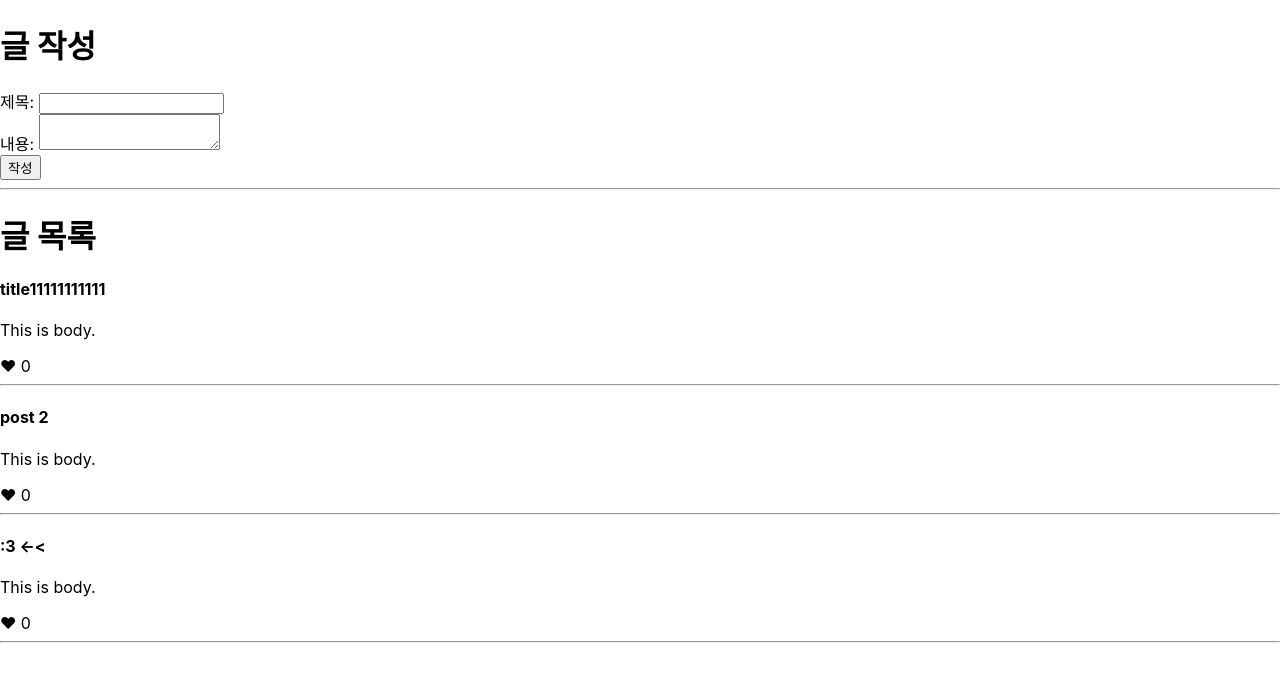
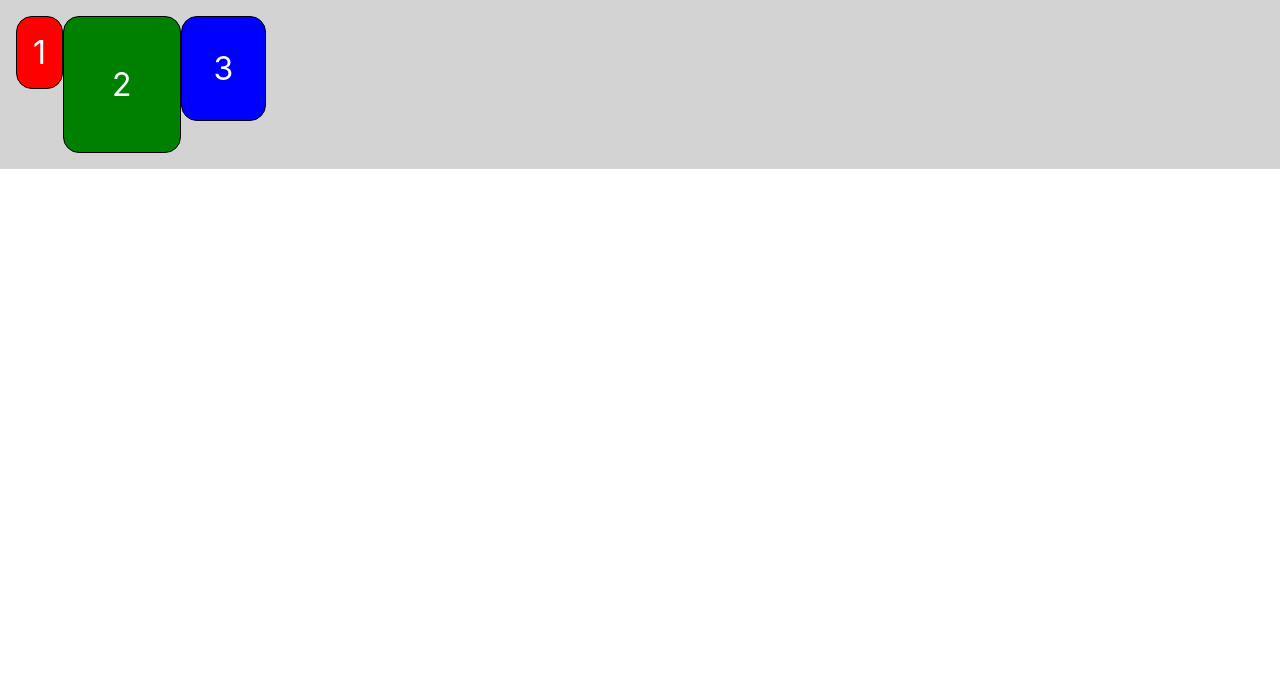
Before and after one commit to iolite-ruru/2022React, a React (Create React App) app in the folder react2022/: page / in a window 1280 px wide. Shown: the top 682 px of the page. Built offline with nearby package versions, Linux system fonts and the light colour scheme.

Commit message:
08/02 실습: 합성vs상속, Context, Hook, CSS

```diff
--- a/react2022/package.json
+++ b/react2022/package.json
@@ -9,6 +9,7 @@
     "react": "^18.2.0",
     "react-dom": "^18.2.0",
     "react-scripts": "5.0.1",
+    "styled-components": "^5.3.5",
     "web-vitals": "^2.1.4"
   },
   "scripts": {
--- /dev/null
+++ b/react2022/src/d0802/Accommodate.js
@@ -0,0 +1,33 @@
+import React, { useEffect, useState } from "react";
+import useCounter from "./useCounter";
+
+const MAX_CAPACITY = 10;
+
+function Accommodate(props) {
+    const [ isFull, setIsFull ] = useState(false);
+    const [ count, increaseCount, decreaseCount ] = useCounter(0);
+
+    useEffect(() => {
+        console.log("===================");
+        console.log("useEffect() is called");
+        console.log(`isFull: ${isFull}`);
+    });
+
+    useEffect(() => {
+        setIsFull(count >= MAX_CAPACITY);
+        console.log(`Current count value: ${count}`);
+    }, [count]);
+
+    return (
+        <div style={{padding: 16}}>
+            <p>{`총 ${count}명 수용했습니다.`}</p>
+
+            <button onClick={increaseCount} disabled={isFull}>입장</button>
+            <button onClick={decreaseCount}>퇴장</button>
+
+            {isFull && <p style={{color:"red"}}>정원이 가득찼습니다.</p>}
+        </div>
+    )
+}
+
+export default Accommodate;
--- /dev/null
+++ b/react2022/src/d0802/Blocks.js
@@ -0,0 +1,74 @@
+import styled from "styled-components"
+
+const Wrapper = styled.div`
+    padding: 1rem;
+    display: flex;
+    flex-direction: row;
+    align-items: flex-start;
+    justify-content: flex-start;
+    background-color: lightgrey;
+`;
+
+const Block = styled.div`
+    padding: ${(props) => props.padding};
+    border: 1px solid black;
+    border-radius: 1rem;
+    background-color: ${(props)=>props.backgroundColor};
+    color: white;
+    font-size: 2rem;
+    text-align: center;
+
+    &:hover
+    {
+        animation-duration: 3s; animation-name: rainbowLink; animation-iteration-count: infinite; }
+        @keyframes rainbowLink {
+        0% { background-color: #ff2a2a; }
+        15% { background-color: #ff7a2a; }
+        30% { background-color: #ffc52a; }
+        45% { background-color: #43ff2a; }
+        60% { background-color: #2a89ff; }
+        75% { background-color: #202082; }
+        90% { background-color: #6b2aff; }
+        100% { background-color: #e82aff; }
+}
+    // {
+        // background-color: black;
+        // transform: rotate(5deg);
+    // }
+`;
+
+const blockItems = [
+    {
+        label: "1",
+        padding: "1rem",
+        backgroundColor: "red"
+    },
+    {
+        label: "2",
+        padding: "3rem",
+        backgroundColor: "green"
+    },
+    {
+        label: "3",
+        padding: "2rem",
+        backgroundColor: "blue"
+    },
+]
+
+function Blocks(props) {
+    return (
+        <Wrapper>
+            {blockItems.map((blockItem)=>{
+                return (
+                    <Block
+                        padding={blockItem.padding}
+                        backgroundColor={blockItem.backgroundColor}>
+                        {blockItem.label}
+                    </Block>
+                );
+            })}
+        </Wrapper>
+    );
+}
+
+export default Blocks;
--- /dev/null
+++ b/react2022/src/d0802/Counter.js
@@ -0,0 +1,18 @@
+import React, { useEffect, useState } from "react";
+
+function Counter(props) {
+    const [count, setCount ] = useState(0);
+
+    useEffect(()=>{
+        document.title = `You clicked ${count} times.`;
+    })
+
+    return (
+        <div>
+            <p>총 {count}번 클릭했습니다.</p>
+            <button onClick={() => setCount(count+1)}>클릭</button>
+        </div>
+    );
+}
+
+export default Counter;
--- /dev/null
+++ b/react2022/src/d0802/DrakOrLight.js
@@ -0,0 +1,19 @@
+import { useState, useCallback } from "react";
+import ThemeContext from "./ThemeContext";
+import MainContent from "./MainContent";
+
+function DarkOrLight(props) {
+    const [ theme, setTheme ] = useState("light");
+
+    const toggleTheme = useCallback(()=>{
+        setTheme(theme==="light"?"dark":"light");
+    });
+
+    return (
+        <ThemeContext.Provider value={{theme, toggleTheme}}>
+            <MainContent />
+        </ThemeContext.Provider>
+    );
+}
+
+export default DarkOrLight;
--- /dev/null
+++ b/react2022/src/d0802/ProfileCard.js
@@ -0,0 +1,31 @@
+// import React from "react";
+import Card from "./Card";
+
+function ProfileCard(props) {
+    return (
+        <div style={{
+            display: "flex",
+            justifyContent:"center"
+        }}>
+        <Card title="Kim Soyeon" backgroundColor="#ddddee">
+            <img src="https://avatars.githubusercontent.com/u/77036230?v=4"
+            style={{
+                marginRight: 8,
+                float: "left",
+                width: 80,
+                height: 80,
+                borderRadius: 100
+            }}></img>
+            <span>
+                <p><b>Neuralworks Lab</b>: AI dept</p>
+
+                s2023@e-mirim.hs.kr<br/>
+                <a href="https://github.com/iolite-ruru">My GitHub</a>
+            </span>
+
+        </Card>
+        </div>
+    );
+}
+
+export default ProfileCard;
--- /dev/null
+++ b/react2022/src/d0802/ThemeContext.js
@@ -0,0 +1,6 @@
+import React from "react";
+
+const ThemeContext = React.createContext();
+ThemeContext.displayName = "ThemeContext";
+
+export default ThemeContext;
--- a/react2022/src/index.js
+++ b/react2022/src/index.js
@@ -21,7 +21,13 @@ import reportWebVitals from './reportWebVitals';
 // import UserForm from './d0801/UserForm';
 // import Reservation from './d0801/Reservation';
 // import Calculator from './d0801/Calculator';
-import BlogIndex from './blog/BlogIndex';
+// import BlogIndex from './blog/BlogIndex';
+// import ProfileCard from './d0802/ProfileCard';
+// import DarkOrLight from './d0802/DrakOrLight';
+// import Counter from './d0802/Counter';
+// import Accommodate from './d0802/Accommodate';
+import Blocks from './d0802/Blocks';
+
 
 // setInterval(() =>{
 //   ReactDOM.render(
@@ -54,7 +60,12 @@ root.render(
     {/* <UserForm /> */}
     {/* <Reservation /> */}
     {/* <Calculator /> */}
-    <BlogIndex />
+    {/* <BlogIndex /> */}
+    {/* <ProfileCard /> */}
+    {/* <DarkOrLight /> */}
+    {/* <Counter /> */}
+    {/* <Accommodate /> */}
+    <Blocks />
   </React.StrictMode>
 );
 
```
Also changed, not shown: react2022/src/d0802/Card.js (added, +25 -0 lines), react2022/src/d0802/MainContent.js (added, +23 -0 lines), react2022/src/d0802/useCounter.js (added, +12 -0 lines), 1 other file (tests, documents, lock files or other folders).
